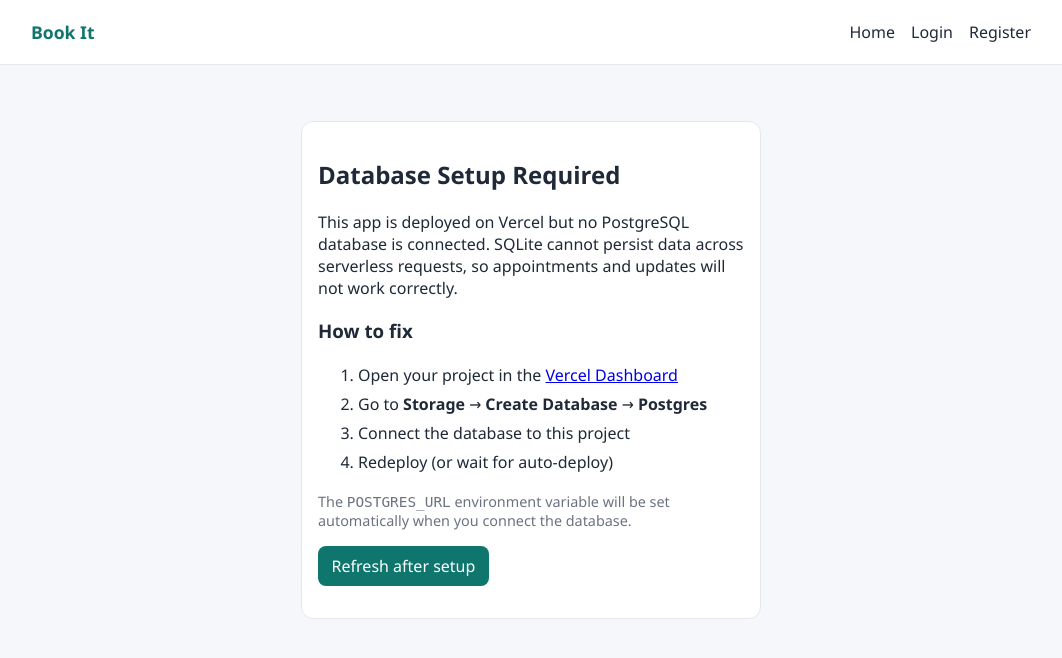
After one commit to RealBhupesh/doctor-appointment, a Flask app: page /setup-required in a window 1280 px wide. The commit adds this page. Shown: the top 658 px of the page, without its empty margins (109-1171 px from the left). Run offline with Flask 3, Linux system fonts and the light colour scheme; some libraries are stand-ins or nearby versions.

Commit message:
Fix: doctor select form reset, require Postgres on Vercel for data persistence
Co-authored-by: Cursor <cursoragent@cursor.com>

```diff
--- a/app.py
+++ b/app.py
@@ -7,7 +7,7 @@ from functools import wraps
 from flask import Flask, flash, redirect, render_template, request, session, url_for
 from werkzeug.security import check_password_hash, generate_password_hash
 
-from database import get_db_connection, init_schema
+from database import get_db_connection, init_schema, requires_postgres_on_vercel
 
 app = Flask(__name__)
 app.config["SECRET_KEY"] = os.environ.get("SECRET_KEY", "dev-secret-key-change-me")
@@ -356,8 +356,18 @@ def _ensure_db_ready():
         raise
 
 
+@app.route("/setup-required")
+def setup_required():
+    """Shown when on Vercel without Postgres."""
+    return render_template("setup_required.html")
+
+
 @app.before_request
 def _before_request():
+    # Block all routes (except setup page and static) when Postgres is required but missing
+    if requires_postgres_on_vercel():
+        if request.endpoint not in (None, "setup_required", "static"):
+            return redirect(url_for("setup_required"))
     _ensure_db_ready()
 
 
--- a/database.py
+++ b/database.py
@@ -62,6 +62,11 @@ def get_db_connection():
     return _DbConnection()
 
 
+def requires_postgres_on_vercel() -> bool:
+    """True if we're on Vercel and Postgres is required but not configured."""
+    return _IS_VERCEL and not _USE_POSTGRES
+
+
 # Schema for init - Postgres uses SERIAL, SQLite uses AUTOINCREMENT
 _SCHEMA_SQLITE = [
     """CREATE TABLE IF NOT EXISTS users (
--- a/static/js/main.js
+++ b/static/js/main.js
@@ -3,6 +3,15 @@ document.addEventListener("DOMContentLoaded", () => {
   if (dateInput) {
     const today = new Date().toISOString().split("T")[0];
     dateInput.min = today;
+  }
+
+  // Reset doctor select after successful submit (prevents browser from reusing old value)
+  const bookingForm = document.querySelector("#booking-form");
+  if (bookingForm) {
+    const doctorSelect = bookingForm.querySelector("#doctor_name");
+    if (doctorSelect) {
+      doctorSelect.value = "";
+    }
   }
 
   const flashStack = document.querySelector("#flash-stack");
--- a/templates/booking.html
+++ b/templates/booking.html
@@ -4,9 +4,9 @@
 <section class="two-col">
   <div class="card">
     <h2>Book Appointment</h2>
-    <form method="POST" class="form-grid" id="booking-form">
+    <form method="POST" class="form-grid" id="booking-form" autocomplete="off">
       <label for="doctor_name">Doctor</label>
-      <select id="doctor_name" name="doctor_name" required>
+      <select id="doctor_name" name="doctor_name" required autocomplete="off">
         <option value="">Select doctor</option>
         {% for d in doctors %}
           <option value="{{ d.name }} ({{ d.specialty }})">{{ d.name }} ({{ d.specialty }})</option>
--- /dev/null
+++ b/templates/setup_required.html
@@ -0,0 +1,17 @@
+{% extends "base.html" %}
+{% block title %}Setup Required | Book It{% endblock %}
+{% block content %}
+<section class="card auth-card" style="max-width: 560px; margin: 2rem auto;">
+  <h2>Database Setup Required</h2>
+  <p>This app is deployed on Vercel but no PostgreSQL database is connected. SQLite cannot persist data across serverless requests, so appointments and updates will not work correctly.</p>
+  <h3>How to fix</h3>
+  <ol style="text-align: left; line-height: 1.8;">
+    <li>Open your project in the <a href="https://vercel.com/dashboard" target="_blank" rel="noopener">Vercel Dashboard</a></li>
+    <li>Go to <strong>Storage</strong> → <strong>Create Database</strong> → <strong>Postgres</strong></li>
+    <li>Connect the database to this project</li>
+    <li>Redeploy (or wait for auto-deploy)</li>
+  </ol>
+  <p class="small">The <code>POSTGRES_URL</code> environment variable will be set automatically when you connect the database.</p>
+  <p><a class="btn" href="{{ url_for('home') }}">Refresh after setup</a></p>
+</section>
+{% endblock %}
```
Also changed, not shown: public/static/js/main.js (+9 -0 lines).
